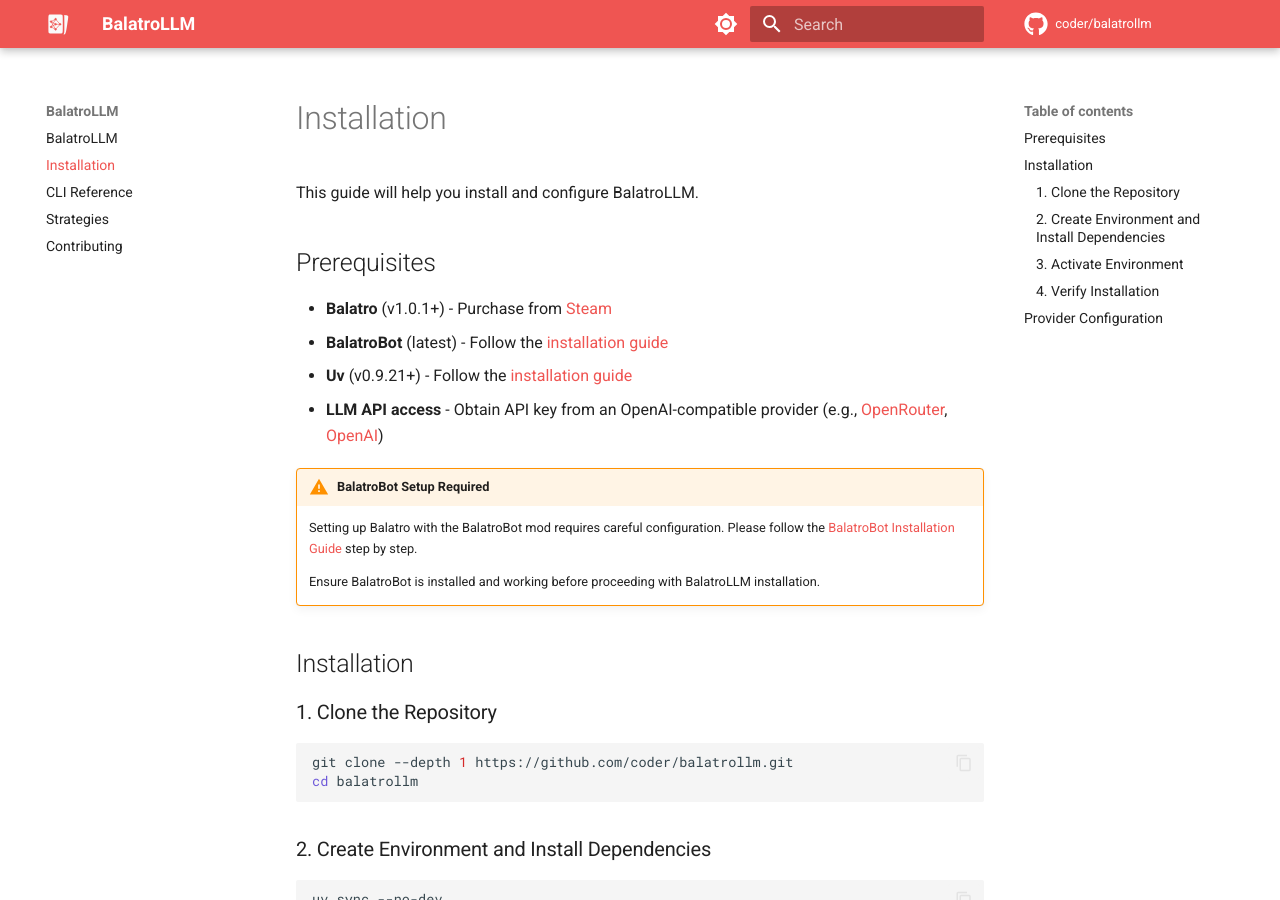
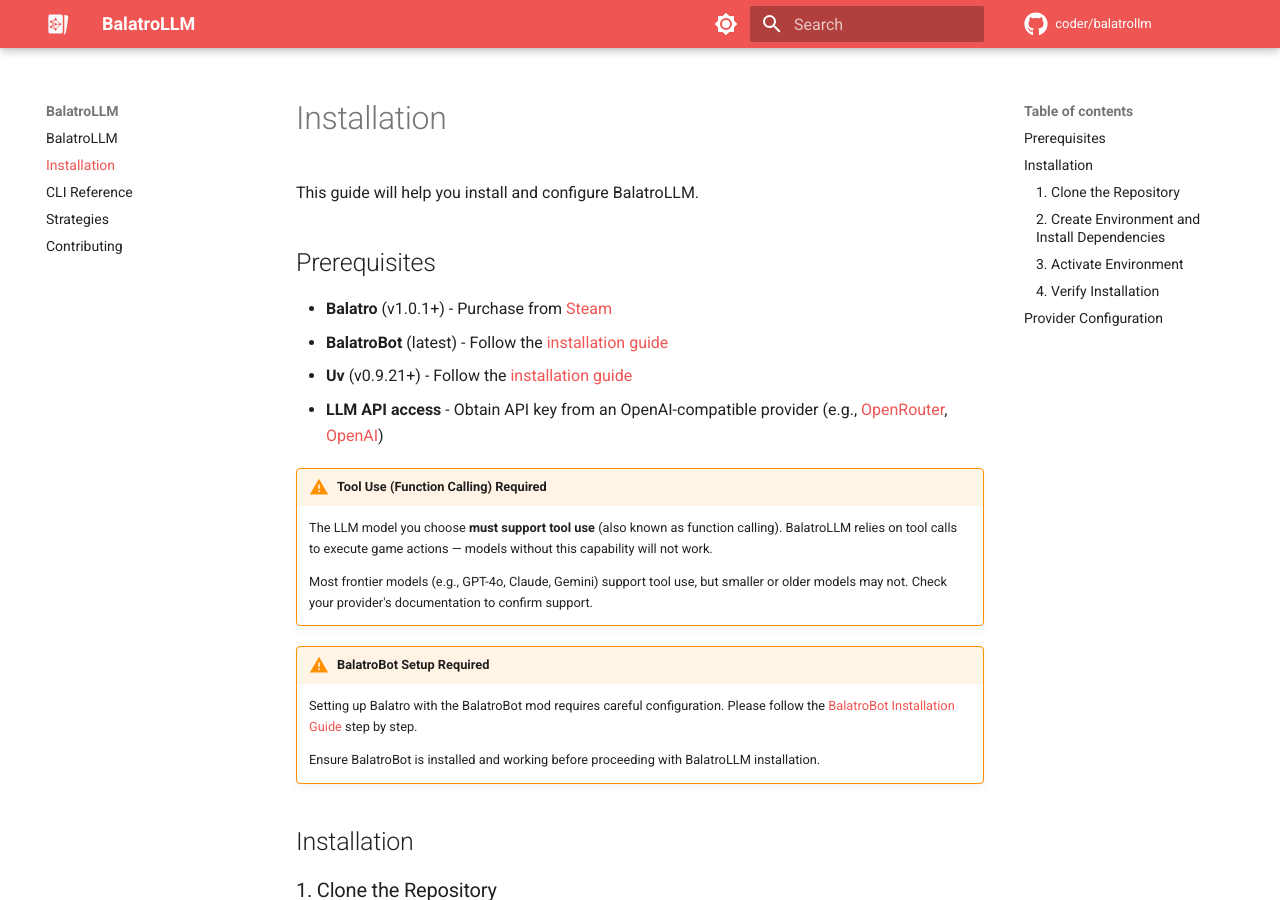
Before and after one commit to coder/balatrollm, an MkDocs documentation site: the page built from docs/installation.md, in a window 1280 px wide and 900 px high. Built offline with MkDocs 1.6.1 and Material for MkDocs 9.7.7, drawn with Linux system fonts in a browser that asks for light colours; comment, search, counter and statistics services are not loaded.

Commit message:
docs(installation): add tool use warning

```diff
--- a/docs/installation.md
+++ b/docs/installation.md
@@ -8,6 +8,12 @@
 - **BalatroBot** (latest) - Follow the [installation guide](https://coder.github.io/balatrobot/installation/)
 - **Uv** (v0.9.21+) - Follow the [installation guide](https://docs.astral.sh/uv/)
 - **LLM API access** - Obtain API key from an OpenAI-compatible provider (e.g., [OpenRouter](https://openrouter.ai/), [OpenAI](https://openai.com/))
+
+!!! warning "Tool Use (Function Calling) Required"
+
+    The LLM model you choose **must support tool use** (also known as function calling). BalatroLLM relies on tool calls to execute game actions — models without this capability will not work.
+
+    Most frontier models (e.g., GPT-4o, Claude, Gemini) support tool use, but smaller or older models may not. Check your provider's documentation to confirm support.
 
 !!! warning "BalatroBot Setup Required"
 
```
